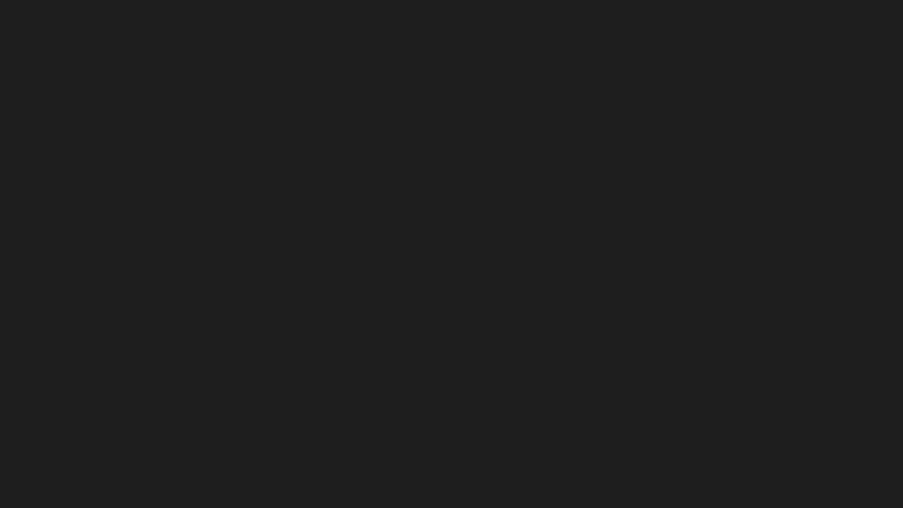
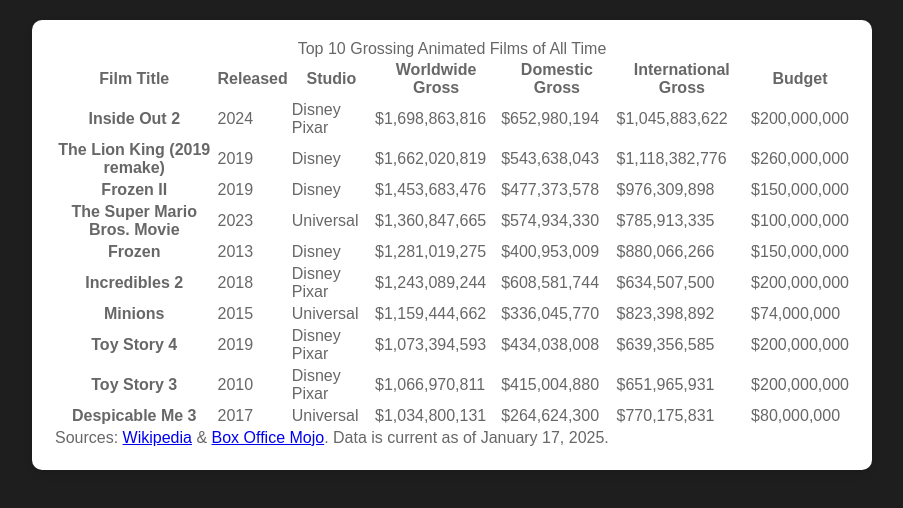
Before and after one commit to Agarwalvidu/orderprocess, a React (Create React App) app: page /inventory in a window 1280 px wide. Before the commit this address had no page. Shown: the top 508 px of the page, without its empty margins (188-1091 px from the left). Built offline with nearby package versions, Linux system fonts and the light colour scheme.

Commit message:
commit 3

```diff
--- a/src/App.js
+++ b/src/App.js
@@ -2,6 +2,7 @@
 import { BrowserRouter, Routes, Route } from "react-router";
 import { Dashboard } from "./components/dashboard/dash";
 import { CustomerOrders } from "./components/sustain/sustain";
+import { Inventory } from "./components/Inventory/inventory";
 
 function App() {
   return (
@@ -9,6 +10,7 @@
     <Routes>
       <Route path="/" element={<Dashboard />} />
       <Route path="/sustain" element={<CustomerOrders />} />
+      <Route path="/inventory" element={<Inventory />} />
     </Routes>
   </BrowserRouter>
   );
```
